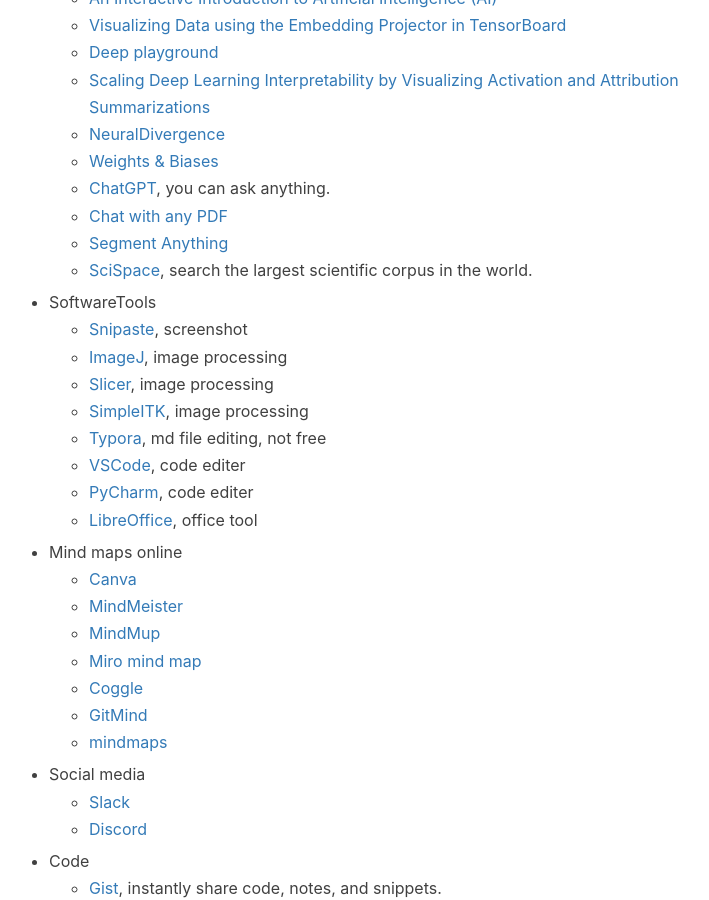
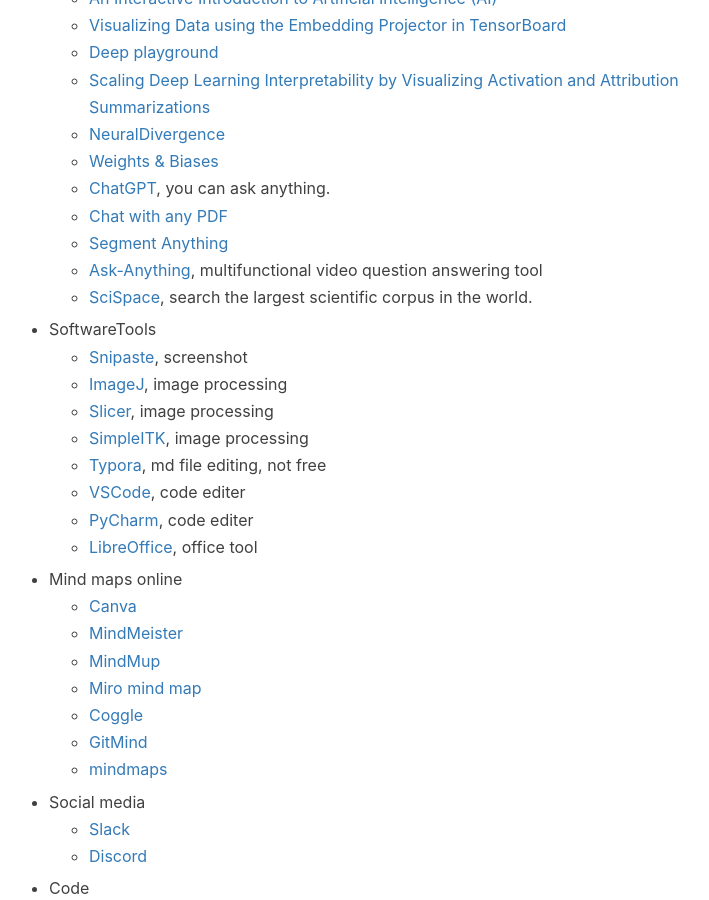
Before and after one commit to jizhang02/jizhang02.github.io, a Jekyll site: the page built from _posts/2020-02-24-productivity.markdown, in a window 1280 px wide and 900 px high, scrolled down 2850 px. Shown: the whole window, without its empty margins (256-965 px from the left). Built offline with Jekyll 4.4.1, drawn with Linux system fonts in a browser that asks for light colours; nearby versions of some CDN libraries; a script that is not in the unit is left out; comment, search, counter and statistics services are not loaded.

Commit message:
Update 2020-02-24-productivity.markdown

```diff
--- a/_posts/2020-02-24-productivity.markdown
+++ b/_posts/2020-02-24-productivity.markdown
@@ -114,6 +114,7 @@
     * [ChatGPT](https://chat.openai.com/chat), you can ask anything.
     * [Chat with any PDF](https://www.chatpdf.com/)
     * [Segment Anything](https://segment-anything.com/)
+    * [Ask-Anything](https://ask.opengvlab.com/), multifunctional video question answering tool
     * [SciSpace](https://typeset.io/), search the largest scientific corpus in the world.
 
 
```
